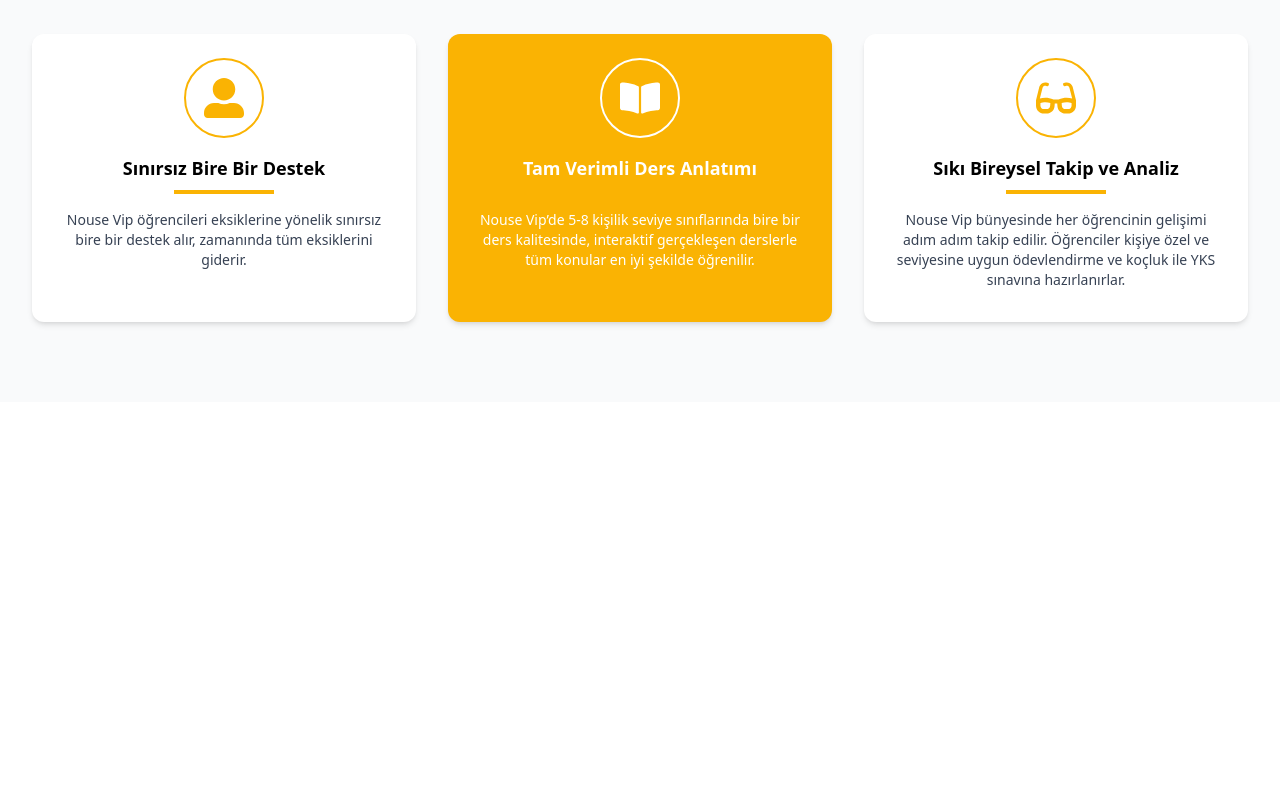
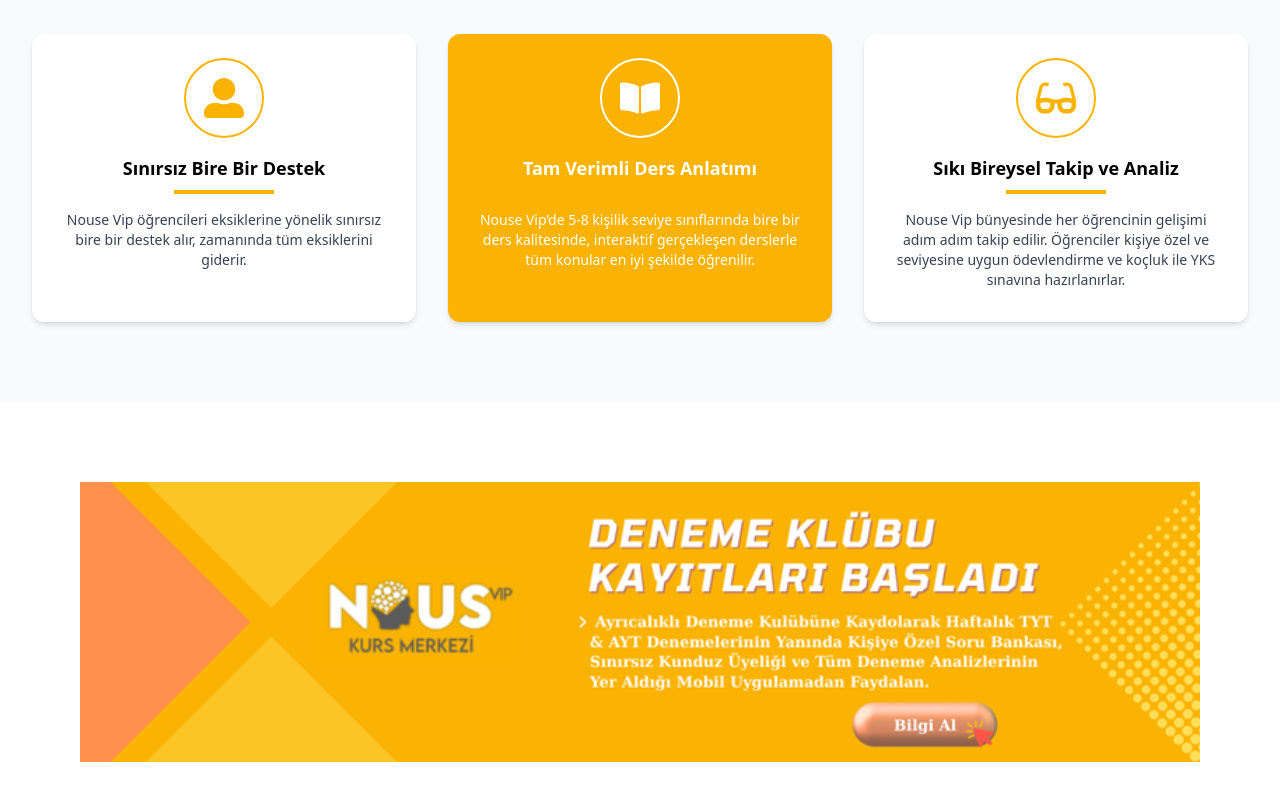
Before and after one commit to Ugurtasci/nous-kurs-merkezi, a React (Vite) app: page / in a window 1280 px wide. Shown: the part 814-1614 px from the top of the page. Before the commit the page ends 1216 px from the top, so only its background shows below. Built offline with nearby package versions, Linux system fonts and the light colour scheme.

Commit message:
add banner

```diff
--- a/src/pages/Home.jsx
+++ b/src/pages/Home.jsx
@@ -1,6 +1,7 @@
 import React from "react";
 import Slider from "../components/Slider";
 import Features from "../components/Features";
+import bannerClub from "../assets/bannerClub.png"
 
 
 const Home = () => {
@@ -8,6 +9,10 @@
     <main>
       <Slider />
      <Features/>
+     <section className="m-20" >
+      <img  src={bannerClub} className="w-full object-contain cursor-pointer"/>
+     </section>
+
     </main>
   );
 };
```
Also changed, not shown: src/assets/bannerClub.png (added).
